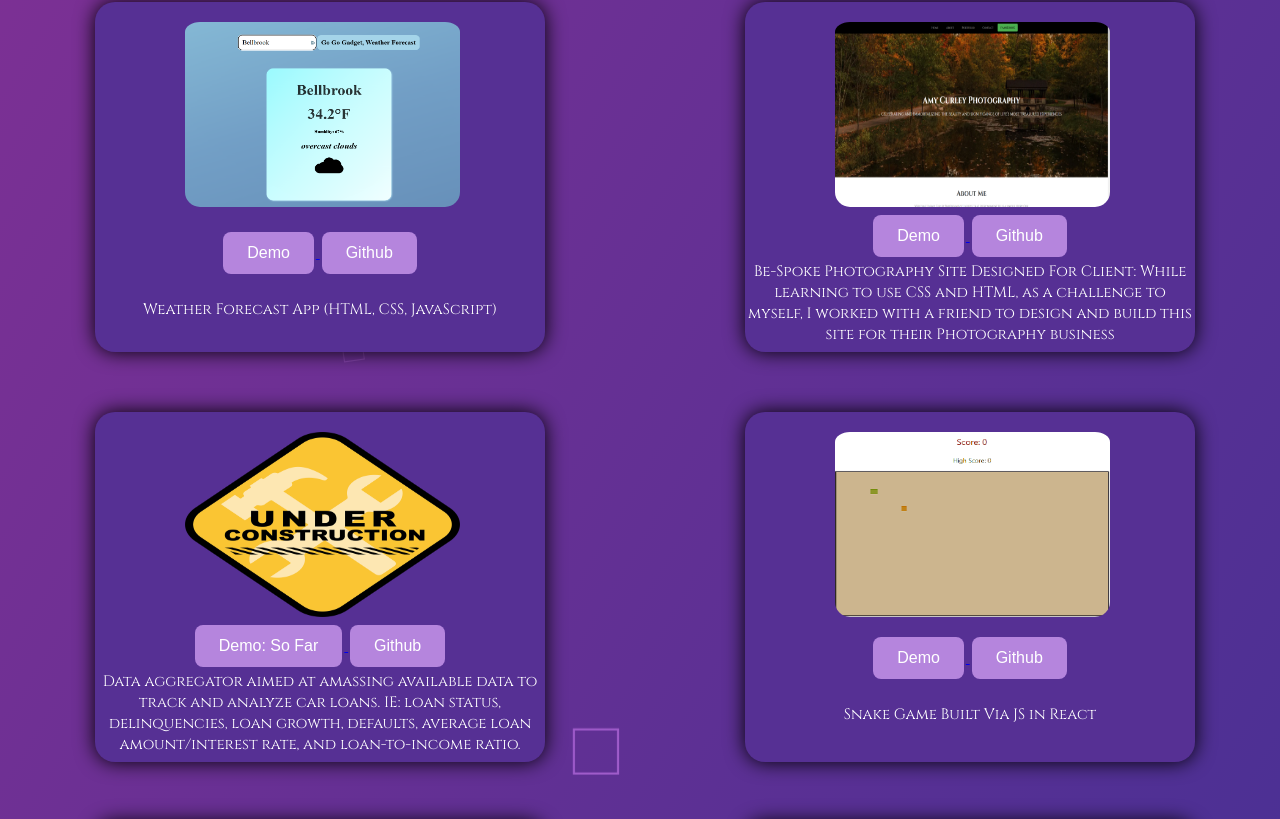
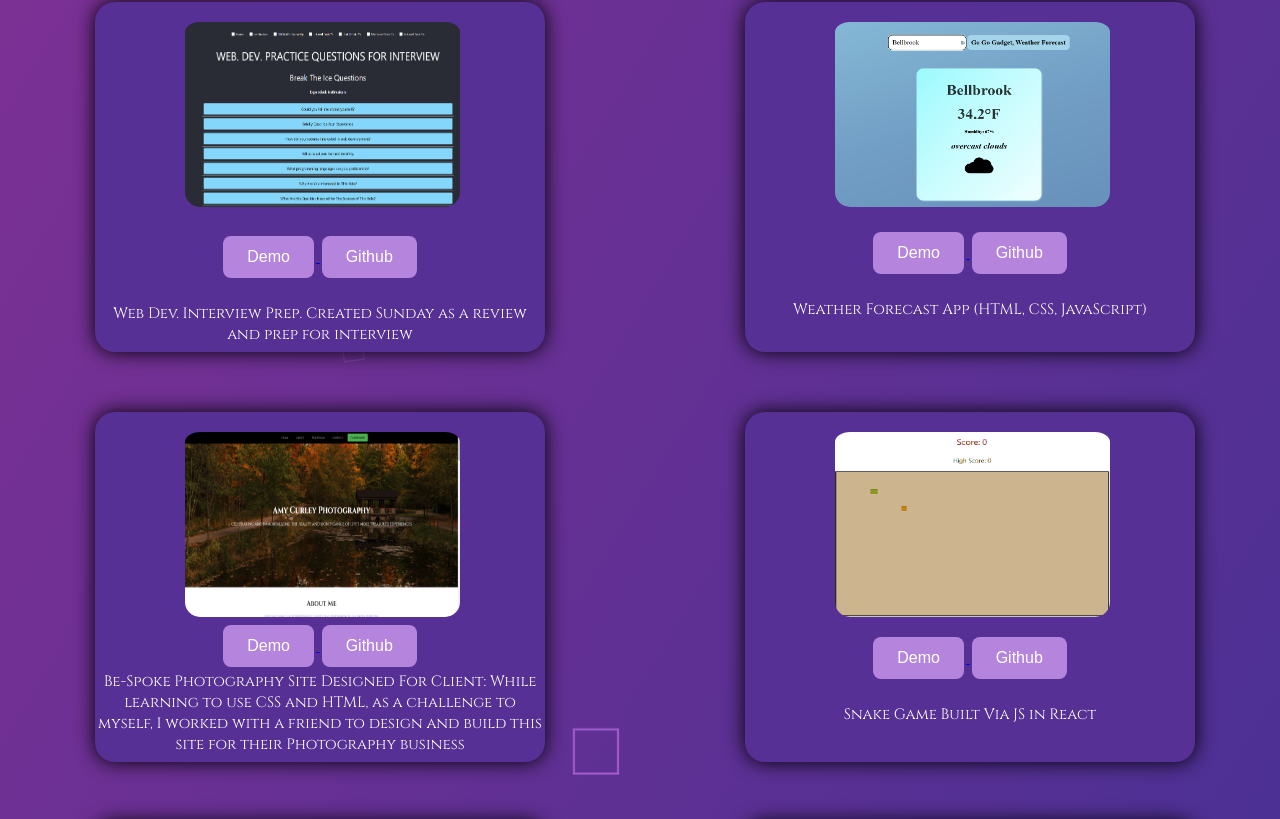
Before and after one commit to Lasoros/My-site---Portfolio, a plain HTML site: page index.html in a window 1280 px wide. Shown: the part 848-1667 px from the top of the page. Drawn offline with Linux system fonts and the light colour scheme.

Commit message:
Added Prep Site / Fixed Project Layout

```diff
--- a/index.html
+++ b/index.html
@@ -127,6 +127,22 @@
         <div class="text-proj"><br>Internet Scrapper aimed at making a database of coupon codes for a myriad of sites I frequent</div>
       </div> -->
 
+
+        <div class="wrapper-pojects">
+          <div class="image-area-proj">
+            <img src="/images/interviewPrep.png" alt="Intervew Prep Questions">
+          </div>
+          <div class="text-proj"><br><br><br><br>
+            <a href="https://interview-prep.thomaswimer.com/" target="_blank">
+              <button class="live demo">  Demo </button>
+            </a>
+            <a href="https://github.com/Lasoros/Web-Dev-Prep" target="_blank">
+              <button class="Github">  Github </button>
+            </a>
+            <br>
+            <br> Web Dev. Interview Prep. Created Sunday as a review and prep for interview</div>
+        </div>
+
         <div class="wrapper-pojects">
           <div class="image-area-proj">
             <img src="/images/weatherforecastapp.png" alt="Weather Forecast App">
@@ -155,22 +171,6 @@
               <button class="Github">  Github </button>
             </a>
             <br>Be-Spoke Photography Site Designed For Client: While learning to use CSS and HTML, as a challenge to myself, I worked with a friend to design and build this site for their Photography business</div>
-      </div>
-
-      <div class="wrapper-pojects">
-        <div class="image-area-proj">
-          <img src="/images/undercontruction275.png" alt="Data Aggregator">
-        </div>
-        <div class="text-proj">
-          <br><br><br>
-          <a href="https://loan-aggregator.thomaswimer.com" target="_blank">
-            <button class="live demo">  Demo: So Far </button>
-          </a>
-          <a href="https://github.com/Lasoros/ReyRey-Car-Loan-App" target="_blank">
-            <button class="Github">  Github </button>
-          </a>
-          <br>Data aggregator aimed at amassing available data to track and analyze car loans. IE: loan status, delinquencies, loan growth, defaults, average loan amount/interest rate, and loan-to-income ratio.
-        </div>
           </div>
 
       <div class="wrapper-pojects">
```
Also changed, not shown: images/interviewPrep.png (added). Lines whose indentation alone changed are shown as unchanged.
